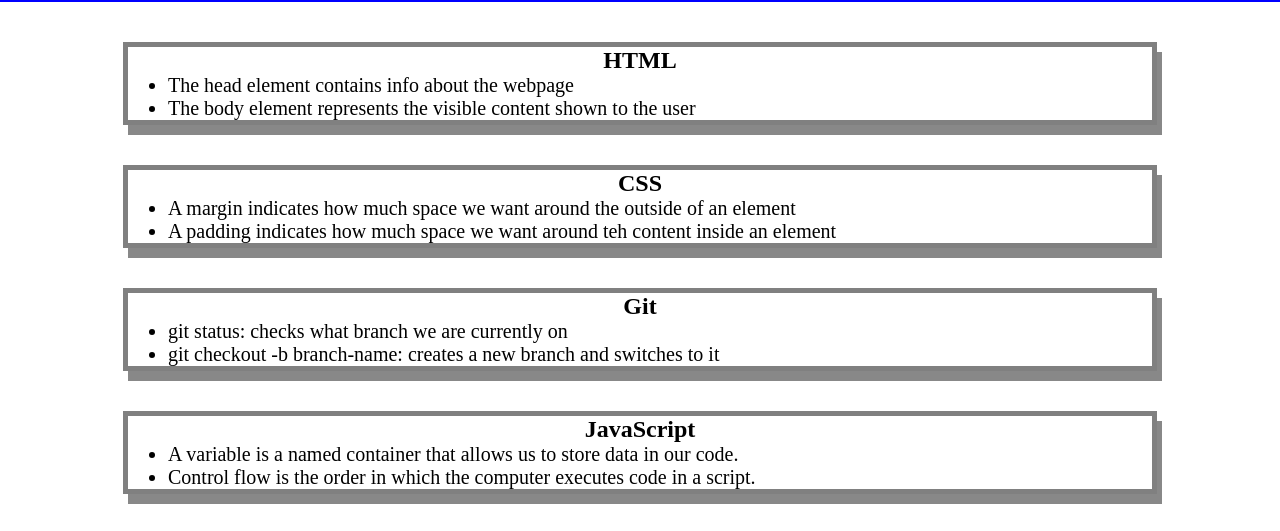
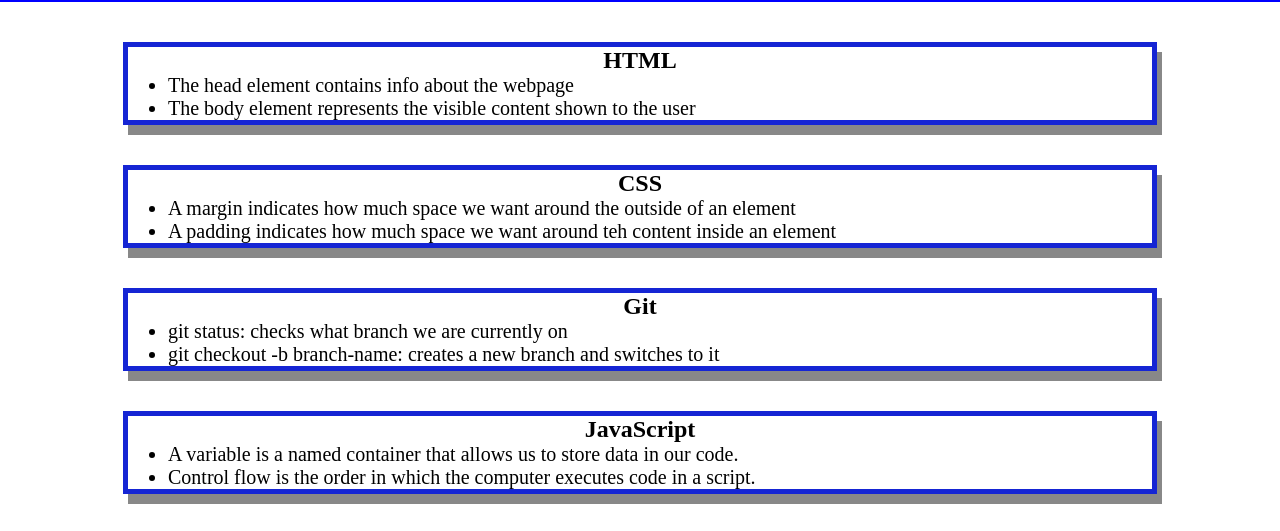
Before and after one commit to metoama/prework-study-guide, a plain HTML site: page index.html in a window 1280 px wide. Shown: the part 118-649 px from the top of the page. Drawn offline with Linux system fonts and the light colour scheme.

Commit message:
updated project README

```diff
--- a/assets/style.css
+++ b/assets/style.css
@@ -32,6 +32,6 @@ p {
   .card {
     width: 80%;
     margin: 40px auto;
-    border: 5px solid gray;
+    border: 5px solid rgb(21, 37, 212);
     box-shadow: 5px 10px #888888;
   }
```
Also changed, not shown: 1 other file.
